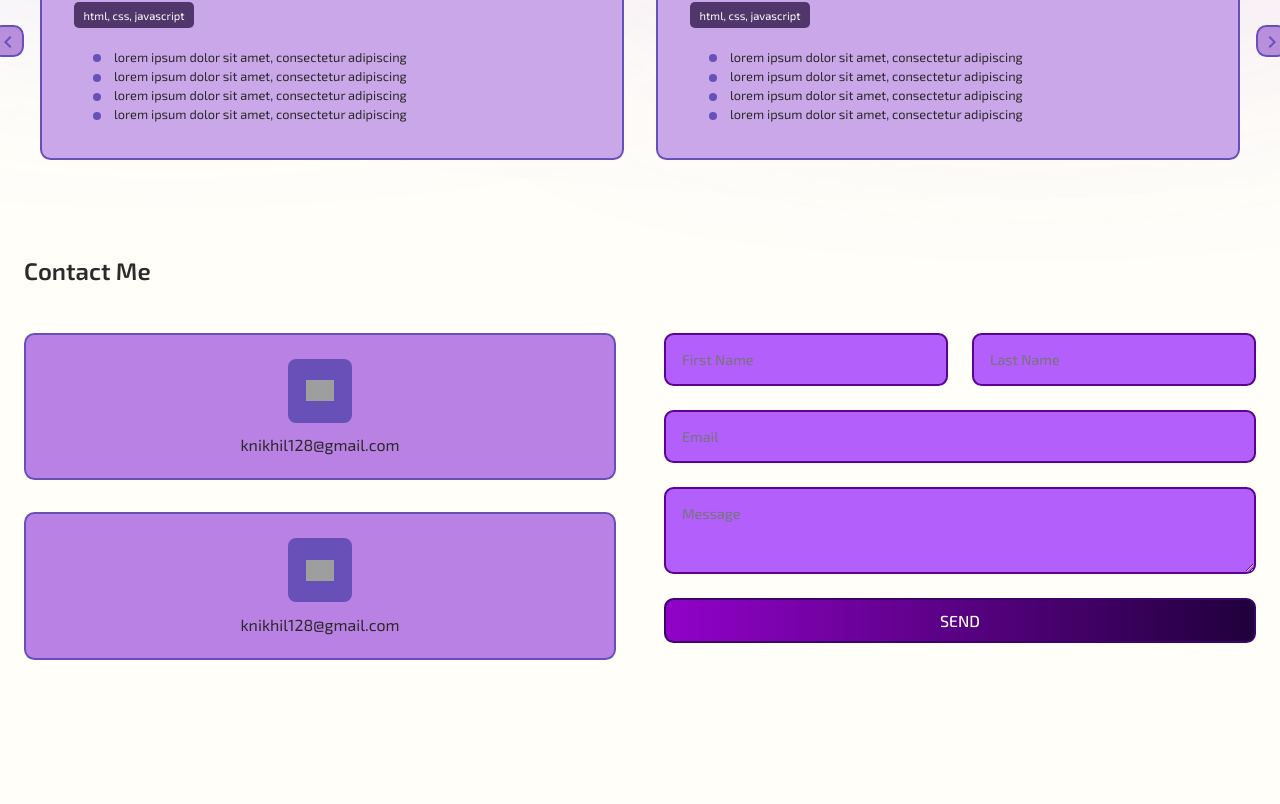
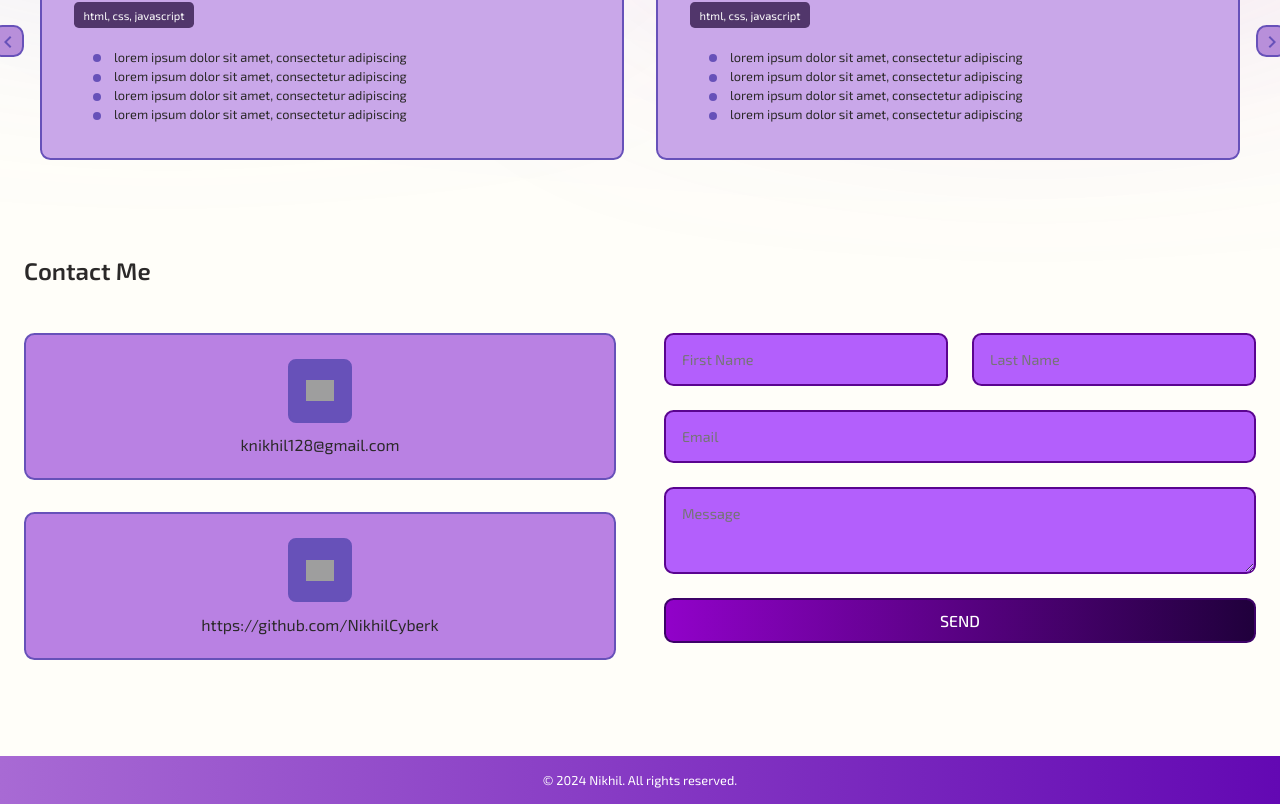
Before and after one commit to NikhilCyberk/portfolio, a React (Vite) app: page / in a window 1280 px wide. Shown: the part 1719-2523 px from the top of the page. Before the commit the page ends 2475 px from the top, so only its background shows below. Built offline with nearby package versions, Linux system fonts and the light colour scheme; grey boxes are pictures that could not be loaded.

Commit message:
footer complete

```diff
--- a/src/App.jsx
+++ b/src/App.jsx
@@ -5,6 +5,7 @@ import Hero from './components/Hero/Hero';
 import Skills from './components/Skills/Skills';
 import Project from './components/Project/Project';
 import ContactMe from './components/ContactMe/ContactMe';
+import Footer from './components/Footer/Footer';
 
 const App = () => {
   return (
@@ -16,6 +17,7 @@ const App = () => {
         <Project />
         <ContactMe />
       </div>
+      <Footer/>
     </>
   );
 };
--- a/src/components/ContactMe/ContactMe.jsx
+++ b/src/components/ContactMe/ContactMe.jsx
@@ -15,7 +15,7 @@ export default function ContactMe() {
                     />
                     <ContactCardInfo
                         icoUrl="https://raw.githubusercontent.com/tandpfun/skill-icons/de91fca307a83d75fc5b1f6ce24540454acead41/icons/Github-Dark.svg"
-                        text="knikhil128@gmail.com"
+                        text="https://github.com/NikhilCyberk"
                     />
                 </div>
                 <div style={{ flex: 1 }}>
--- /dev/null
+++ b/src/components/Footer/Footer.css
@@ -0,0 +1,7 @@
+.footer{
+    color: #fff;
+    font-size: 0.8rem;
+    text-align: center;
+    background: linear-gradient(90deg, #a86ad4 0%, #6308b3 100%);
+    padding: 1rem;
+}
--- /dev/null
+++ b/src/components/Footer/Footer.jsx
@@ -0,0 +1,9 @@
+import './Footer.css'
+
+export default function Footer() {
+    return (
+        <div className='footer'>
+            &copy; 2024 Nikhil. All rights reserved.
+        </div>
+    )
+}
```
